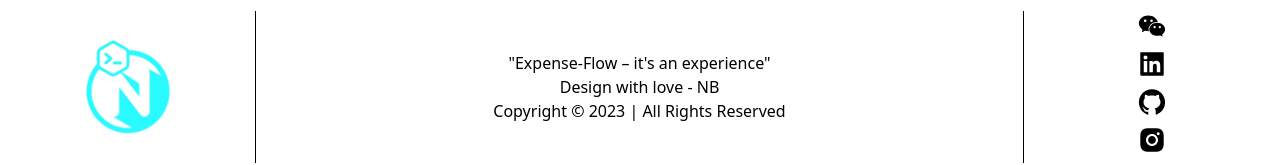
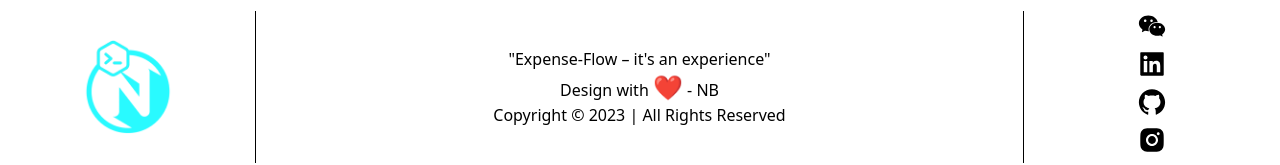
Before and after one commit to NickeyNb/ExpenseFlow, a React (Vite) app: page /login in a window 1280 px wide. Shown: the part 674-839 px from the top of the page. Built offline with nearby package versions, Linux system fonts and the light colour scheme; no server answers.

Commit message:
add portfolio

```diff
--- a/src/Components/Layout/Footer.jsx
+++ b/src/Components/Layout/Footer.jsx
@@ -15,7 +15,7 @@ const Footer = () => {
           <div className="leftFooter hidden  w-1/5  md:inline-flex md:border-r md:border-black">
             <Link
               className="flex w-full items-center justify-center"
-              to="https://nickeynb.github.io/PortfolioNitin/"
+              to="https://nitin-portfolio-coral.vercel.app/"
               target="_blank"
             >
               <img className=" w-24 " src={logo} alt="Logo" />
@@ -23,7 +23,10 @@ const Footer = () => {
           </div>
           <div className="midFooter border-r border-solid border-black text-center md:flex md:w-3/5 md:flex-col md:items-center md:justify-center">
             <p>"Expense-Flow – it's an experience" </p>
-            <p>Design with love - NB </p>
+            <p>
+              Design with <span className="text-2xl text-red-600">❤</span> -{" "}
+              <Link to={"https://nitin-portfolio-coral.vercel.app/"}> NB </Link>
+            </p>
             <p>Copyright © 2023 | All Rights Reserved</p>
           </div>
           <div className="rightFooter mb-2 flex justify-center md:w-1/5">
--- a/src/Components/Layout/Header.jsx
+++ b/src/Components/Layout/Header.jsx
@@ -87,7 +87,7 @@ const Header = () => {
 
           <div className="  flex space-x-12 text-xl font-bold md:text-lg">
             <NavLink
-              to={"https://nickeynb.github.io/PortfolioNitin/"}
+              to={"https://nitin-portfolio-coral.vercel.app/"}
               target="_blank"
             >
               Expense-Flow
```
